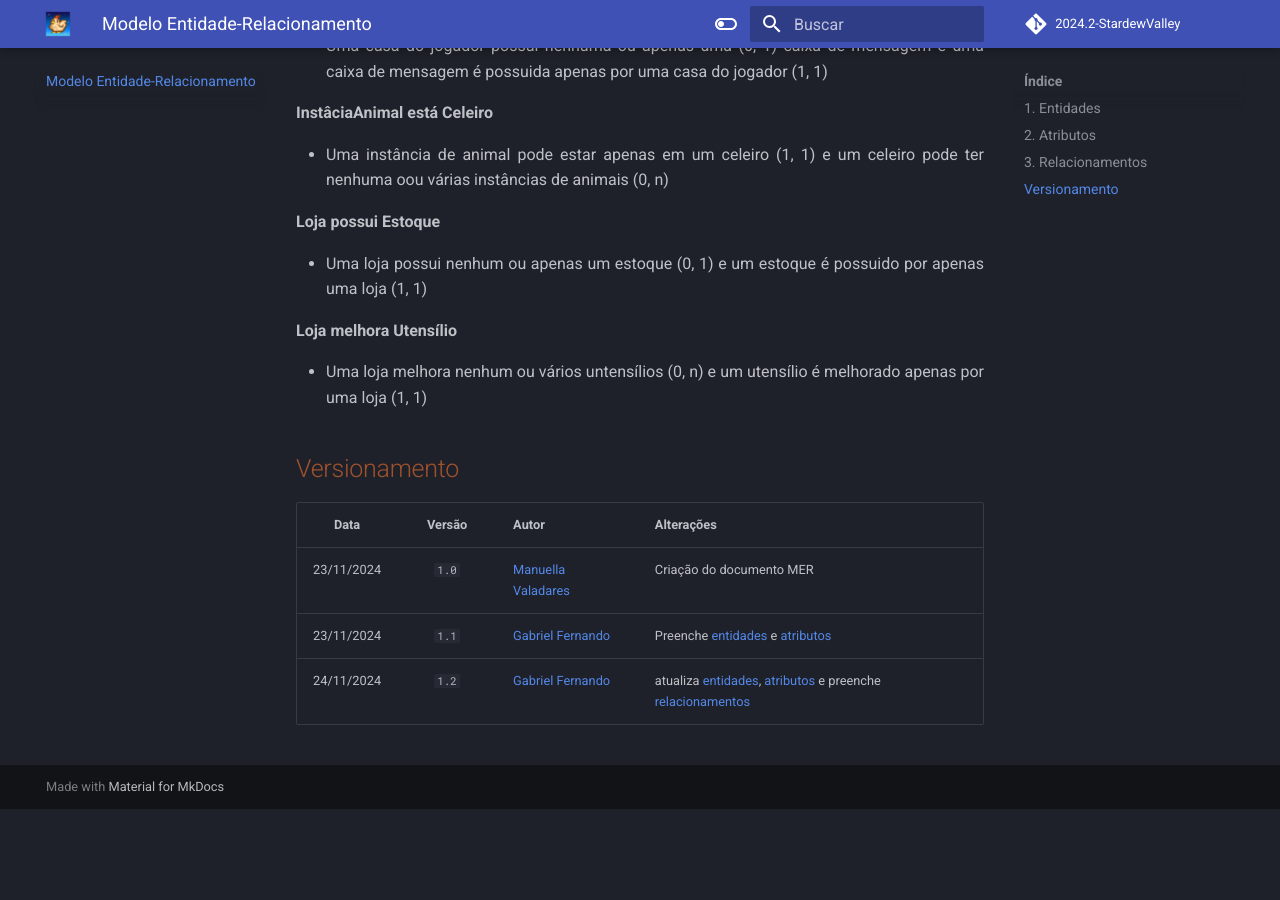
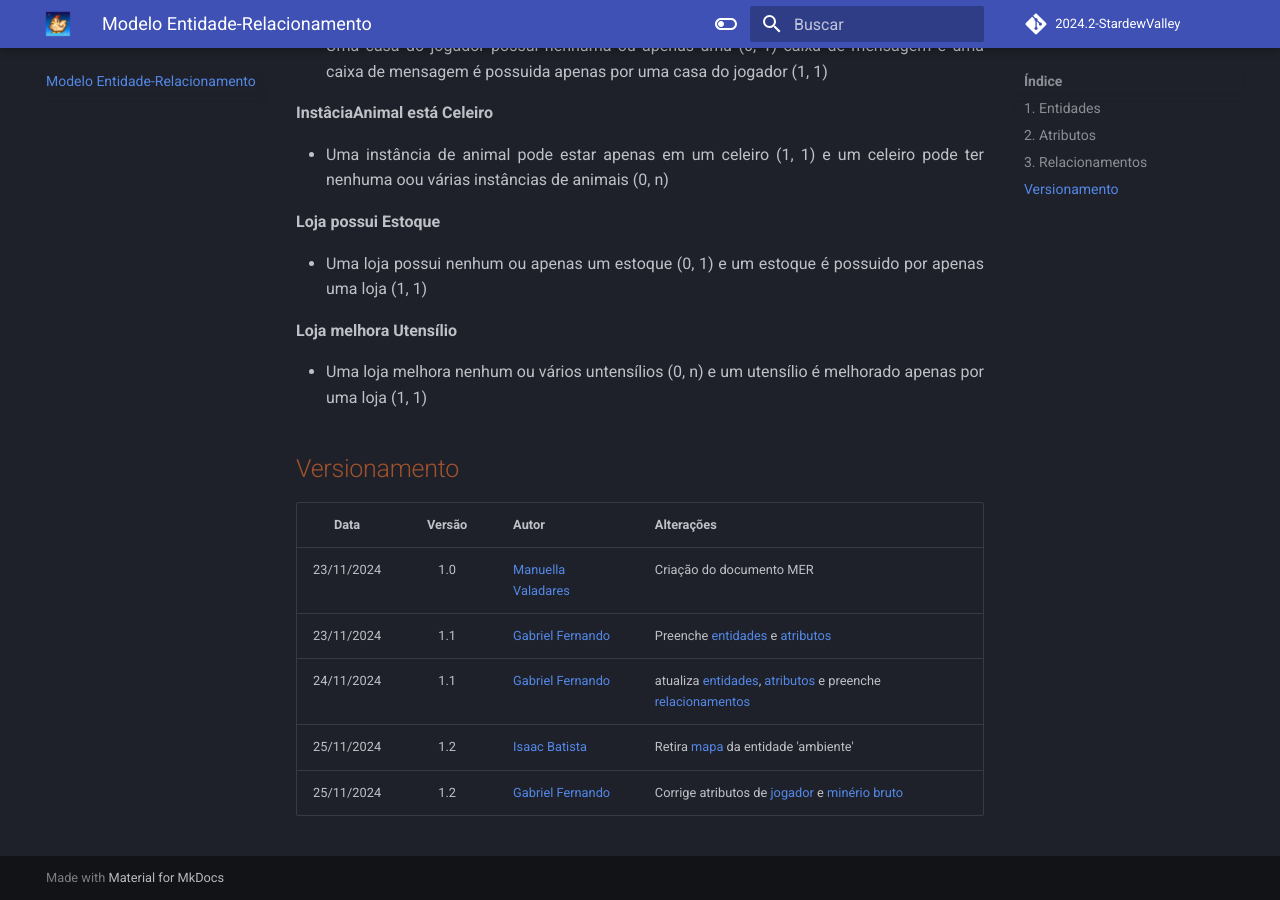
Before and after one commit to SBD1/2024.2-StardewValley, an MkDocs documentation site: the page built from docs/entrega-01/MER.md, in a window 1280 px wide and 900 px high, scrolled down 5649 px. Built offline with MkDocs 1.6.1 and Material for MkDocs 9.7.7, drawn with Linux system fonts in a browser that asks for light colours; comment, search, counter and statistics services are not loaded; before the commit the page ends 6458 px from its top, so only the background shows below that.

Commit message:
Update MER.md

```diff
--- a/docs/entrega-01/MER.md
+++ b/docs/entrega-01/MER.md
@@ -252,6 +252,8 @@ O Modelo Entidade Relacionamento para bancos de dados é um modelo que descreve
 
 | Data | Versão | Autor | Alterações |
 | :--: | :----: | ----- | ---------- |
-| 23/11/2024 | `1.0` |  [Manuella Valadares](https://github.com/manuvaladares)| Criação do documento MER |
-| 23/11/2024 | `1.1` |  [Gabriel Fernando](https://github.com/MMcLovin)| Preenche [entidades](#1-entidades) e [atributos](#2-atributos) |
-| 24/11/2024 | `1.2` |  [Gabriel Fernando](https://github.com/MMcLovin)| atualiza [entidades](#1-entidades), [atributos](#2-atributos) e preenche [relacionamentos](#3-relacionamentos) |
+| 23/11/2024 |  1.0 |  [Manuella Valadares](https://github.com/manuvaladares)| Criação do documento MER |
+| 23/11/2024 |  1.1 |  [Gabriel Fernando](https://github.com/MMcLovin)| Preenche [entidades](#1-entidades) e [atributos](#2-atributos) |
+| 24/11/2024 |  1.1 |  [Gabriel Fernando](https://github.com/MMcLovin)| atualiza [entidades](#1-entidades), [atributos](#2-atributos) e preenche [relacionamentos](#3-relacionamentos) |
+| 25/11/2024 |  1.2 |  [Isaac Batista](https://github.com/isaacbatista26)| Retira [mapa](#1-entidades) da entidade 'ambiente' |
+| 25/11/2024 |  1.2 |  [Gabriel Fernando](https://github.com/MMcLovin)| Corrige atributos de [jogador](#2-atributos) e [minério bruto](#2-atributos) |
```
